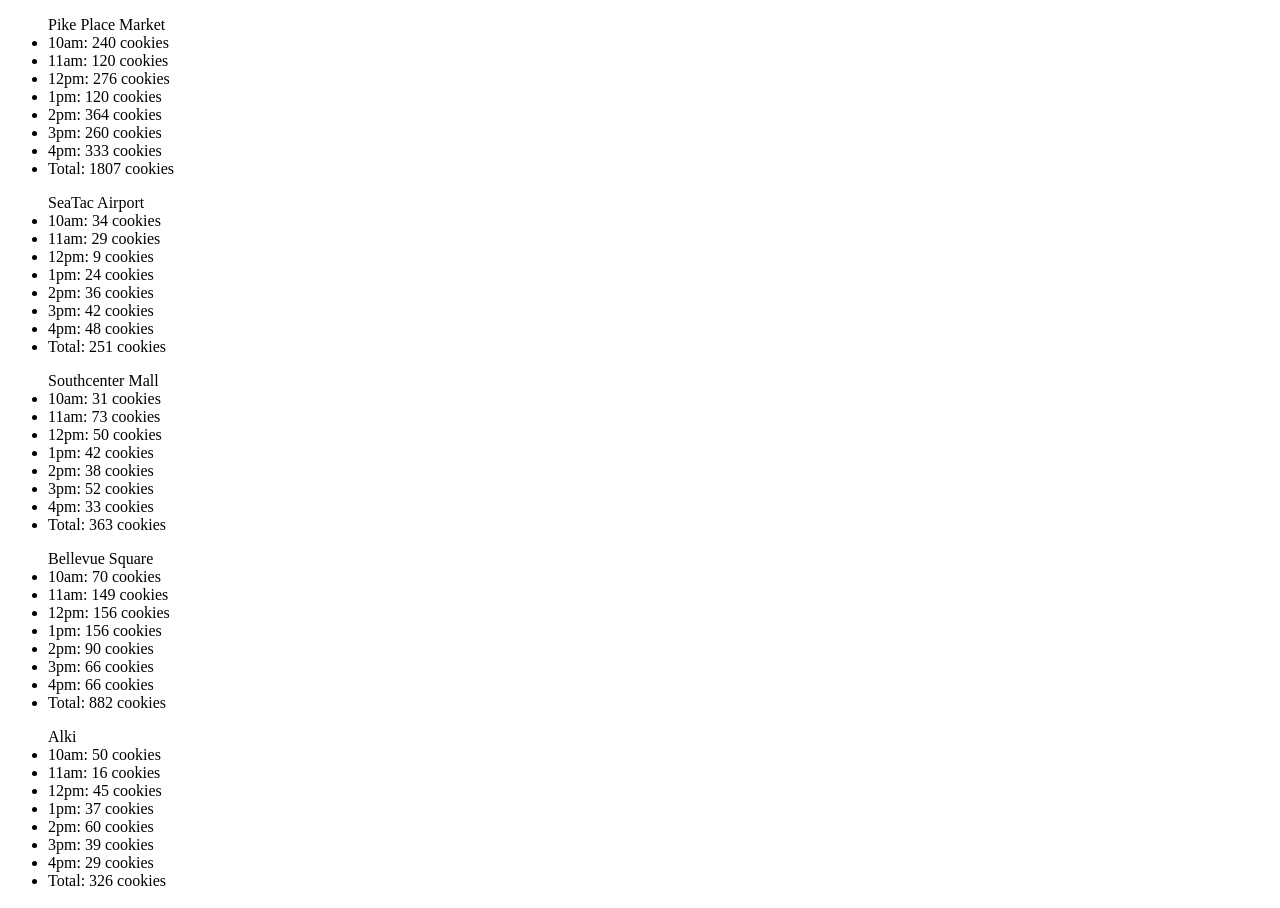
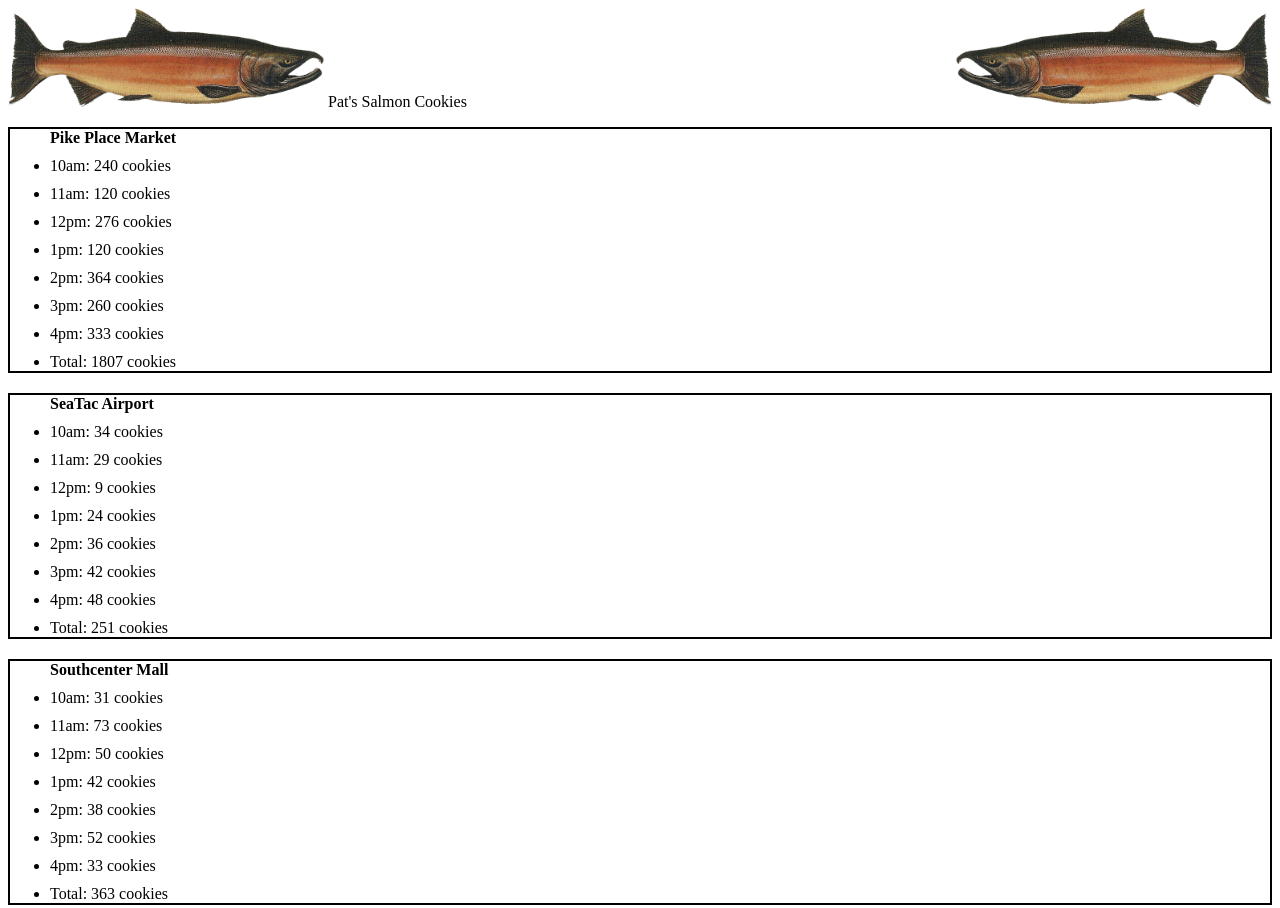
Before and after one commit to ptrompeter/cookie-stand, a plain HTML site: page index.html in a window 1280 px wide. Shown: the top 908 px of the page. Drawn offline with Linux system fonts and the light colour scheme.

Commit message:
Beginning CSS work.  Updated readme.

```diff
--- a/index.html
+++ b/index.html
@@ -5,6 +5,11 @@
 	<link rel="stylesheet" type="text/css" href="style.css">
 </head>
 <body>
+	<header>
+		<span><img src="./img/salmon.png" id="logo1" class="logo"></span>
+		<span id="titleBox">Pat's Salmon Cookies</span>
+		<span><img src="./img/salmon.png" id="logo2" class="logo flipped"></span>
+	</header>
 	<div id="dataBox"></div>
 
 
--- a/style.css
+++ b/style.css
@@ -0,0 +1,38 @@
+header {
+	width: 100%;
+	position: relative;
+}
+
+.logo{
+	width: 25%;
+}
+
+.flipped{
+	-moz-transform: scaleX(-1);
+	-o-transform: scaleX(-1);
+	-webkit-transform: scaleX(-1);
+	transform: scaleX(-1);
+	filter: FlipH;
+	-ms-filter: "FlipH";
+}
+
+#logo2{
+	float: right;
+}
+
+#titleBox {
+	text-align: center;
+	width: 50%;
+}
+#dataBox > ul{
+	font-weight: bold;
+	border: 2px solid black;
+	margin-bottom: 20px;
+}
+
+#dataBox li {
+	font-weight: normal;
+	margin-top: 10px;
+	/*text-indent: 10px*/
+
+}
```
Also changed, not shown: style-guide.html (+10 -0 lines), 1 other file.
